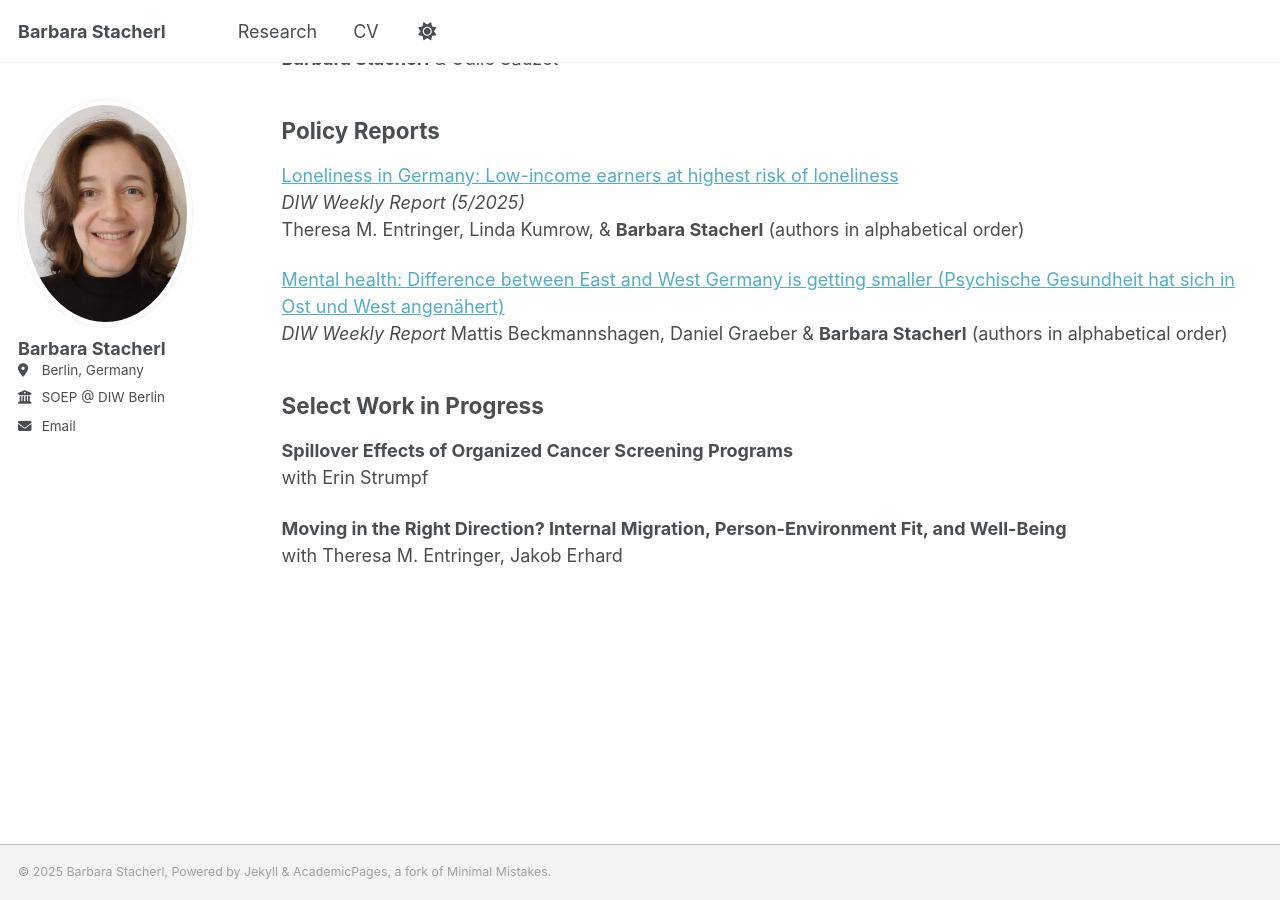
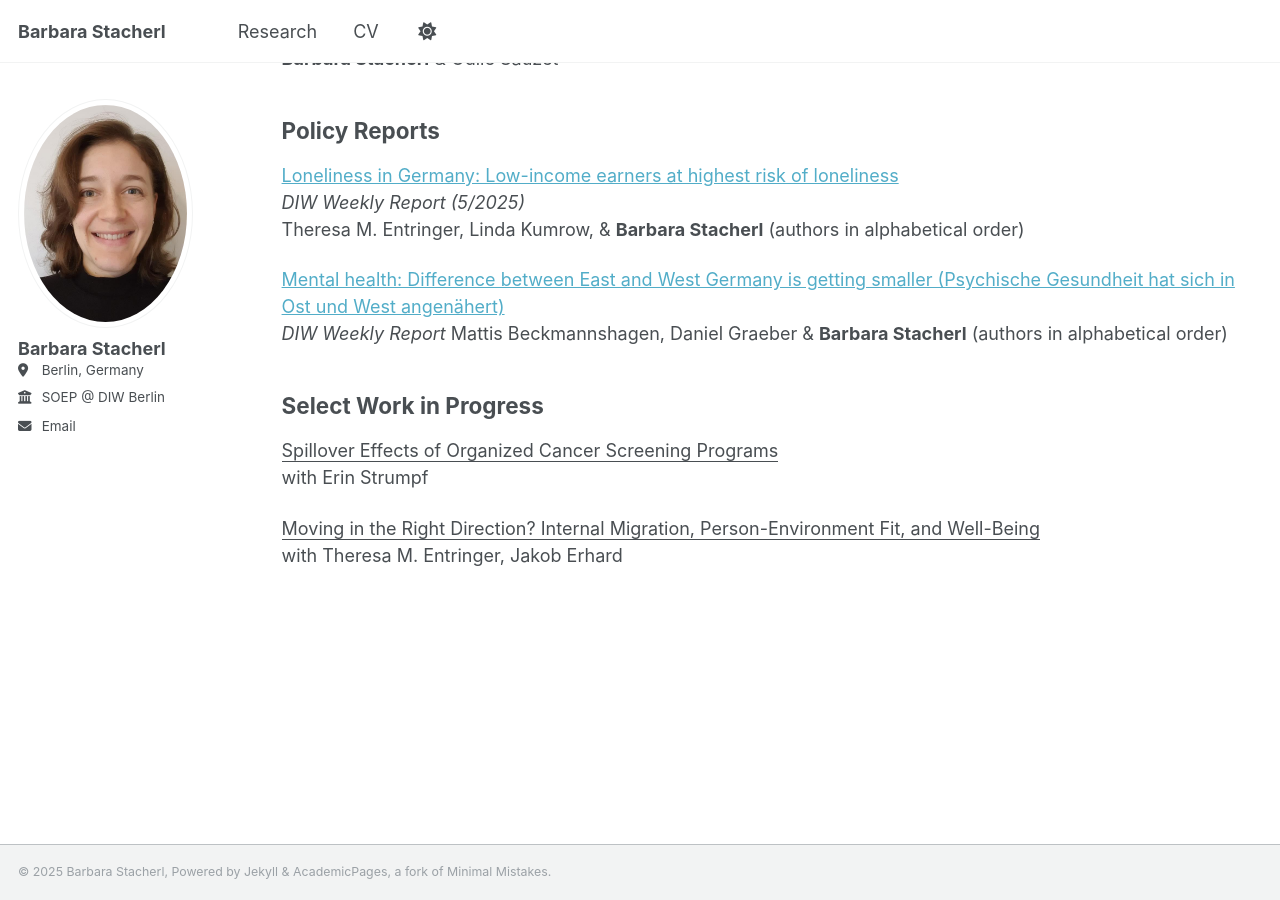
Before and after one commit to barbarastacherl/barbarastacherl.github.io, a Jekyll site: the page built from _pages/research.md, in a window 1280 px wide and 900 px high, scrolled down 1117 px. Built offline with Jekyll 4.4.1, drawn with Linux system fonts in a browser that asks for light colours.

```diff
--- a/_pages/research.md
+++ b/_pages/research.md
@@ -71,8 +71,8 @@ Mattis Beckmannshagen, Daniel Graeber & **Barbara Stacherl** (authors in alphabe
 
 ## Select Work in Progress
 
-**Spillover Effects of Organized Cancer Screening Programs** \
+<u>Spillover Effects of Organized Cancer Screening Programs</u> \
 with Erin Strumpf
 
-**Moving in the Right Direction? Internal Migration, Person-Environment Fit, and Well-Being** \
+<u>Moving in the Right Direction? Internal Migration, Person-Environment Fit, and Well-Being</u> \
 with Theresa M. Entringer, Jakob Erhard
```
